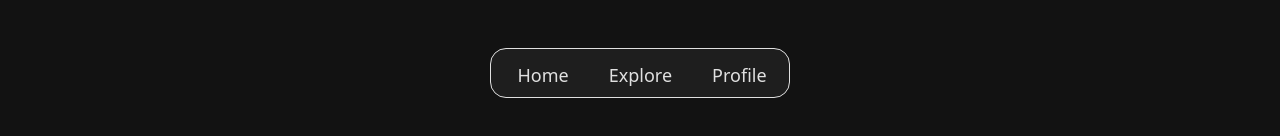
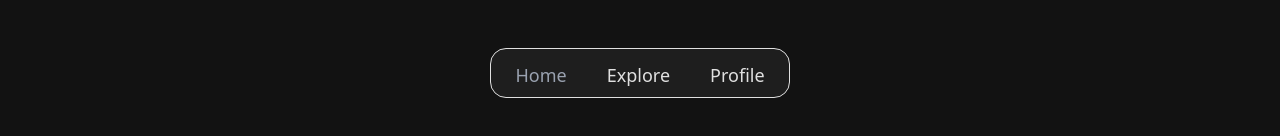
Before and after one commit to osso2k/JobPrep, a React (Vite) app in the folder frontend/: page / in a window 1280 px wide. Shown: the top 136 px of the page. Built offline with nearby package versions, Linux system fonts and the light colour scheme; sample sign-in values are in the browser's storage.

Commit message:
Tweaked the Navbar.

```diff
--- a/frontend/src/components/Navbar.jsx
+++ b/frontend/src/components/Navbar.jsx
@@ -1,28 +1,41 @@
 import React from "react";
-import { useNavigate } from "react-router-dom";
+import { useLocation, useNavigate } from "react-router-dom";
 
 const Navbar = () => {
   const navigate = useNavigate();
+  const location = useLocation();
 
   return (
     <div className="h-[50px] w-[300px] bg-[#1E1E1E] mx-auto rounded-2xl mt-12 border border-[#E0E0E0]">
       <div className="flex justify-center ">
-        <div className="flex flex-row justify-center text-lg text-[#E0E0E0] font-thin list-none gap-6 mt-1 ml-4 cursor-pointer">
+        <div className="flex flex-row justify-center text-lg text-[#E0E0E0] font-thin list-none gap-6 mt-1 mx-auto cursor-pointer">
           <li
-            className="hover:text-gray-400  m-2"
+            className={` m-2 ${
+              location.pathname === "/"
+                ? "text-gray-400 "
+                : "hover:text-gray-400 "
+            }`}
             onClick={() => navigate("/")}
           >
             Home
           </li>
           <li
-            className="hover:text-gray-400 m-2"
+            className={` m-2 ${
+              location.pathname === "/explore"
+                ? "text-gray-400 "
+                : "hover:text-gray-400 "
+            }`}
             onClick={() => navigate("/explore")}
           >
             Explore
           </li>
 
           <li
-            className="hover:text-gray-400 m-2 pr-3"
+            className={` m-2 ${
+              location.pathname === "/profile"
+                ? "text-gray-400 "
+                : "hover:text-gray-400 "
+            }`}
             onClick={() => navigate("/profile")}
           >
             Profile
```
